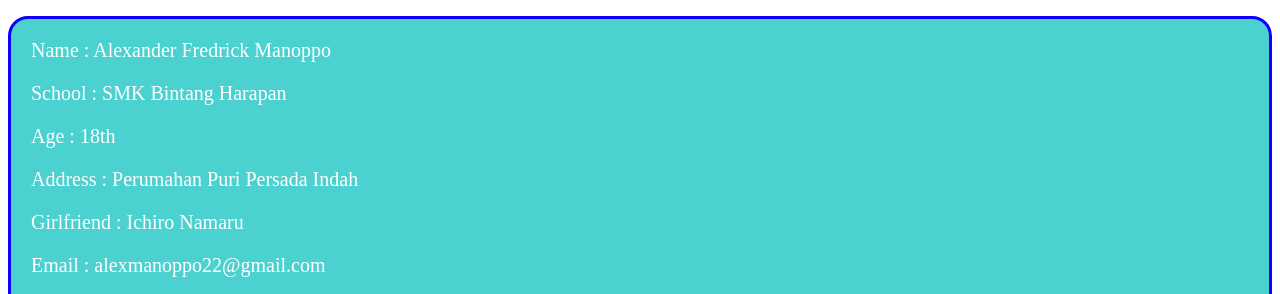
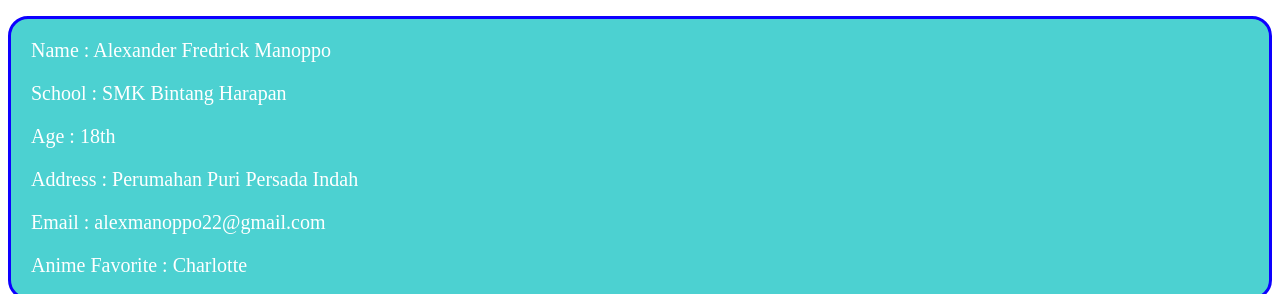
Before and after one commit to Shishiron/Lex, a plain HTML site: page halaman profil/index.html in a window 1280 px wide. Shown: the part 254-548 px from the top of the page. Drawn offline with Linux system fonts and the light colour scheme.

Commit message:
Update index.html

```diff
--- a/halaman profil/index.html
+++ b/halaman profil/index.html
@@ -20,7 +20,6 @@
 <p>School : SMK Bintang Harapan</p>
 <p>Age : 18th</p>
 <p>Address : Perumahan Puri Persada Indah</p>
-<p>Girlfriend : Ichiro Namaru</p>
 <p>Email : <a href="mailto:alexmanoppo22@gmail.com">alexmanoppo22@gmail.com</a></p>
 <p>Anime Favorite : Charlotte</p>
 <p></p>
```
